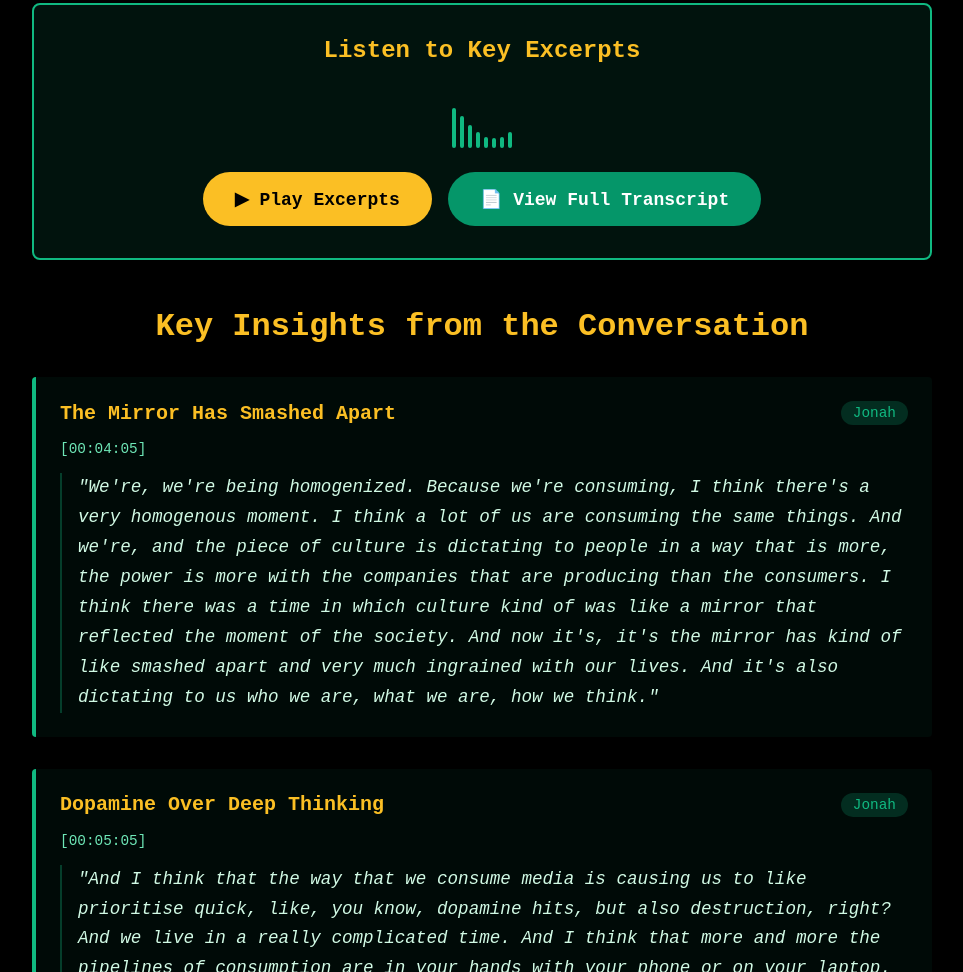
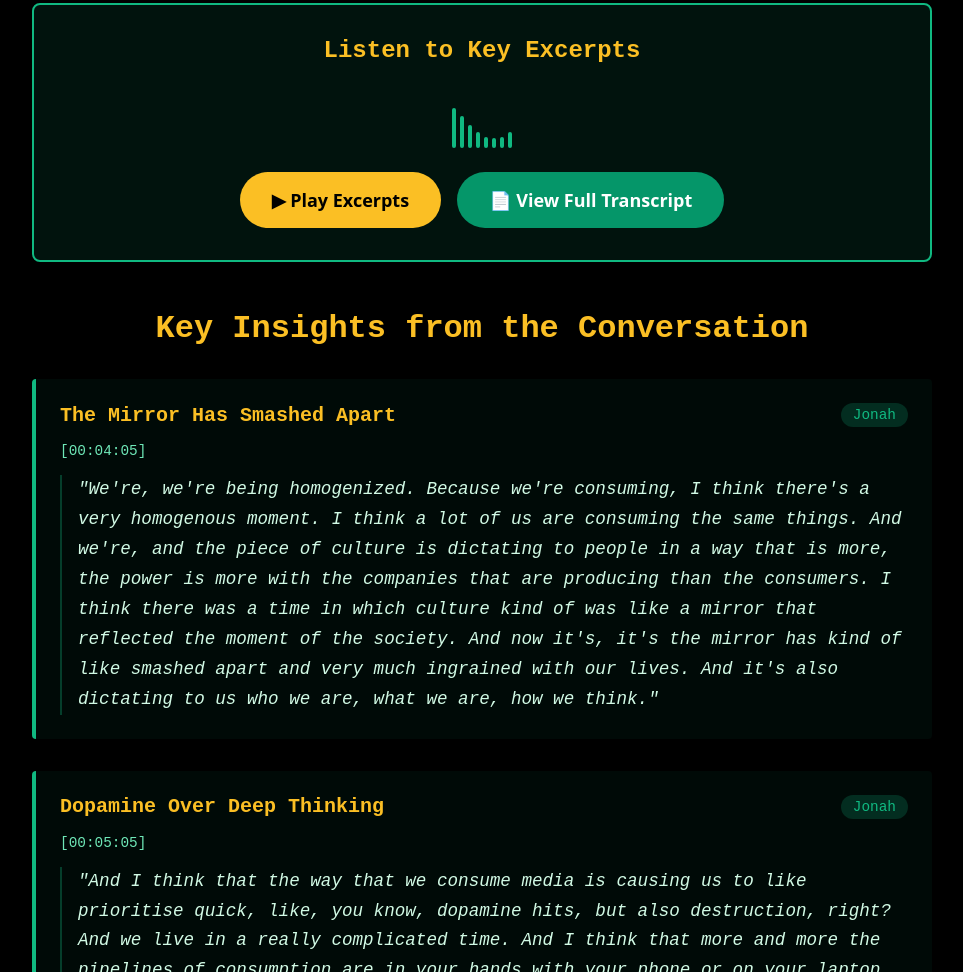
Before and after one commit to mehakx/designingauthenticity, a plain HTML site: page 5-1.html in a window 1280 px wide. Shown: the part 1218-2190 px from the top of the page, without its empty margins (158-1121 px from the left). Drawn offline with Linux system fonts and the light colour scheme.

Commit message:
Update 5-1.html

```diff
--- a/5-1.html
+++ b/5-1.html
@@ -208,7 +208,7 @@
             font-weight: bold;
             cursor: pointer;
             transition: all 0.3s ease;
-            font-family: 'Courier New', monospace;
+            font-family: "Open Sans", monospace;
         }
 
         .btn-primary {
```
